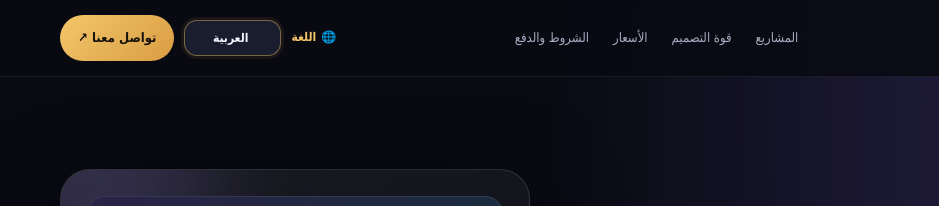
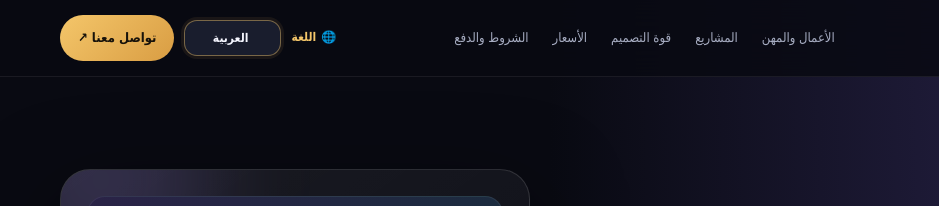
Before and after one commit to seifjaballah77-eng/seif-app-store, a plain HTML site: page index.html in a window 1280 px wide. Shown: the top 206 px of the page, 0-939 px from the left. Drawn offline with Linux system fonts and the light colour scheme.

Commit message:
Fix multilingual navigation for professions section

```diff
--- a/index.html
+++ b/index.html
@@ -269,7 +269,7 @@ document.querySelectorAll('body *').forEach(el=>{
  if(el.children.length===0){const original=originals.get(el);if(original){el.textContent=lang==="ar"?original:(dict[original]||original);}}
 });
 const nav=document.querySelector('.navlinks');
-if(nav){const items=nav.querySelectorAll('a');const vals=lang==="ar"?["المشاريع","قوة التصميم","الأسعار","الشروط والدفع"]:lang==="en"?["Projects","Design strength","Pricing","Terms & payment"]:lang==="fr"?["Projets","Design","Tarifs","Conditions & paiement"]:lang==="es"?["Proyectos","Diseño","Precios","Condiciones y pago"]:["Progetti","Design","Prezzi","Condizioni e pagamenti"];items.forEach((a,i)=>a.textContent=vals[i]);}
+if(nav){const items=nav.querySelectorAll('a');const vals=lang==="ar"?["الأعمال والمهن","المشاريع","قوة التصميم","الأسعار","الشروط والدفع"]:lang==="en"?["Work & professions","Projects","Design strength","Pricing","Terms & payment"]:lang==="fr"?["Métiers","Projets","Design","Tarifs","Conditions & paiement"]:lang==="es"?["Oficios","Proyectos","Diseño","Precios","Condiciones y pago"]:["Professioni","Progetti","Design","Prezzi","Condizioni e pagamenti"];items.forEach((a,i)=>a.textContent=vals[i]);}
 const h=document.querySelector('.hero h1');if(h){const heads={ar:'نحوّل أفكارك إلى<br><span class="gradient">تجارب رقمية حقيقية.</span>',en:'We turn your ideas into<br><span class="gradient">real digital experiences.</span>',fr:'Nous transformons vos idées en<br><span class="gradient">expériences numériques réelles.</span>',es:'Convertimos tus ideas en<br><span class="gradient">experiencias digitales reales.</span>',it:'Trasformiamo le tue idee in<br><span class="gradient">esperienze digitali reali.</span>'};h.innerHTML=heads[lang];}
 const select=document.getElementById('languageSelect');if(select&&select.value!==lang)select.value=lang;
 document.title=lang==="ar"?"SEIF APP STORE | مشاريع وخدمات رقمية":"SEIF APP STORE | Digital projects & services";
```
